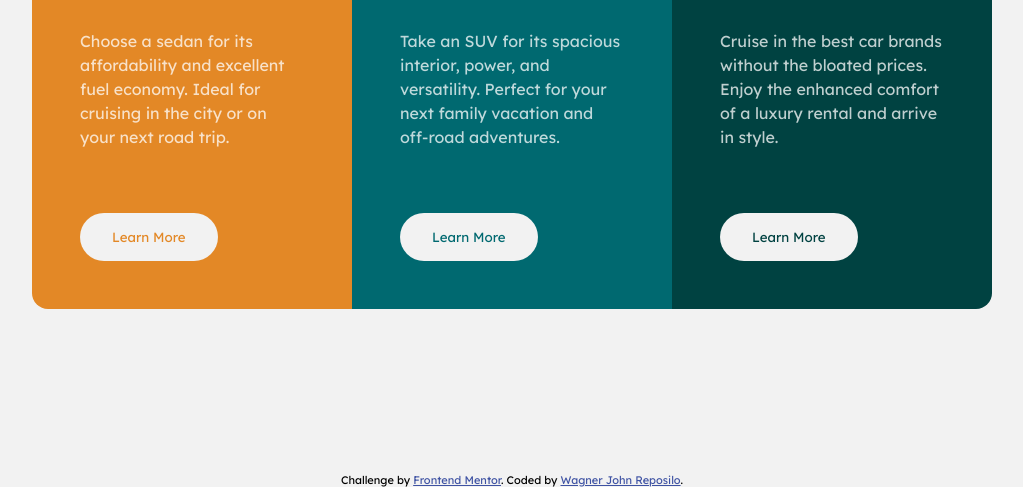
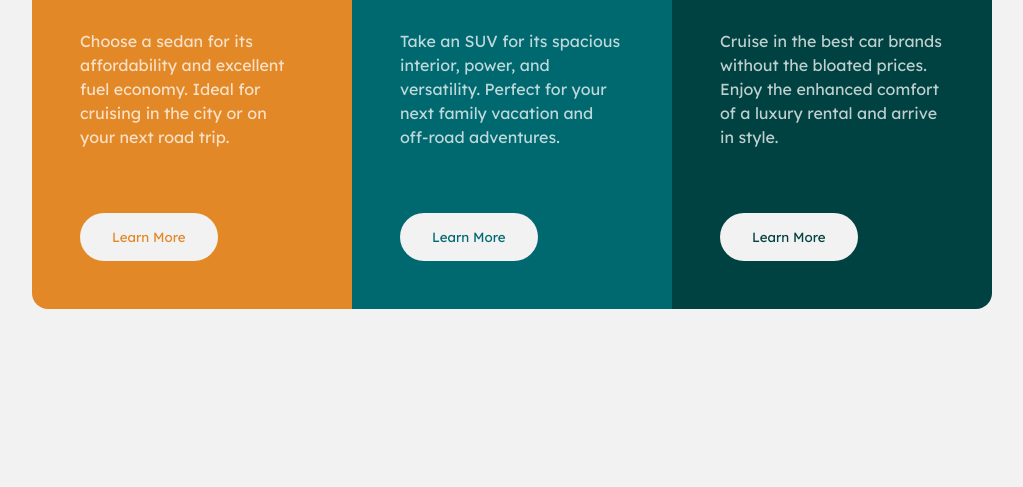
Before and after one commit to waggyreposilo/3-Column-Preview-Card, a plain HTML site: page index.html in a window 1280 px wide. Shown: the part 327-814 px from the top of the page, without its empty margins (128-1151 px from the left). Drawn offline with Linux system fonts and the light colour scheme.

Commit message:
Add files via upload
Updated html file

```diff
--- a/index.html
+++ b/index.html
@@ -14,10 +14,7 @@
 
   <link rel="stylesheet" href="styles/main.css">
 
-  <style>
-    .attribution { font-size: 11px; text-align: center; }
-    .attribution a { color: hsl(228, 45%, 44%); }
-  </style>
+
 </head>
 <body>
   <main>
@@ -46,9 +43,6 @@
     </div>
   </main>
 
-  <div class="attribution">
-    Challenge by <a href="https://www.frontendmentor.io?ref=challenge" target="_blank">Frontend Mentor</a>.
-    Coded by <a href="#">Wagner John Reposilo</a>.
-  </div>
+
 </body>
 </html>
```
